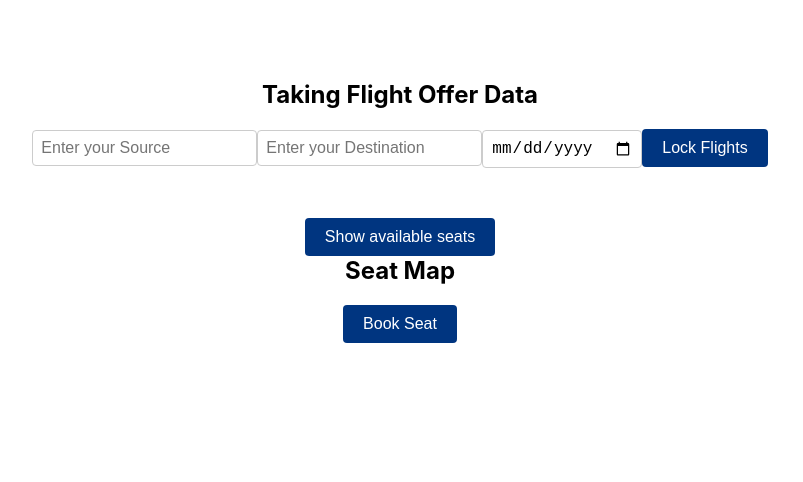
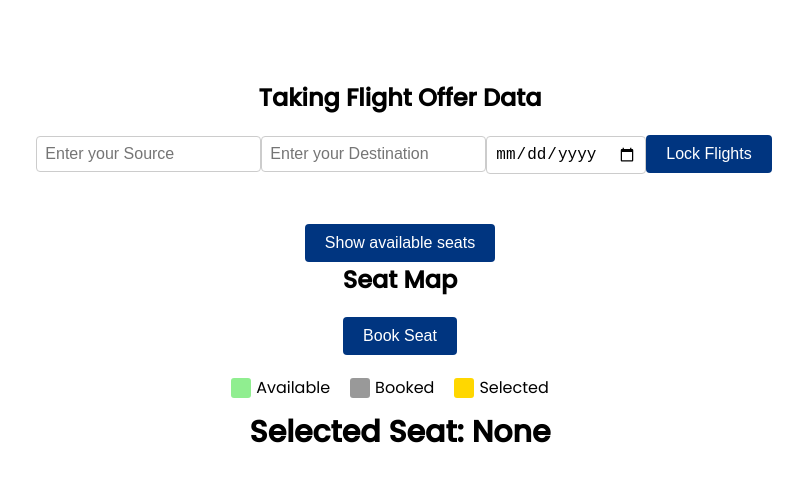
Before and after one commit to AishwaryaRavi07/flowhackathon, a React (Create React App) app: page /bookseats in a window 1280 px wide. Shown: the top 482 px of the page, without its empty margins (240-1043 px from the left). Built offline with nearby package versions, Linux system fonts and the light colour scheme; a web font is replaced by a local one.

Commit message:
New SeatLayout

```diff
--- a/src/App.css
+++ b/src/App.css
@@ -1002,10 +1002,13 @@ h2 {
 }
 
 /* Seat */
-/* .seat-selection-summary {
+.seat-selection-summary {
   margin-top: 10px;
+  margin-bottom: 20px;
   font-weight: bold;
-} */
+  font-family: 'Poppins';
+  font-size: 30px
+}
 
 /* .seat-layout {
   text-align: center;
@@ -1076,11 +1079,12 @@ h2 {
   text-align: center;
   margin-left: 540px;
 }
-/*
+
 .seat-legend {
   display: flex;
   justify-content: center;
   margin-top: 20px;
+  font-family: 'Poppins'
 
 }
 
@@ -1098,7 +1102,7 @@ h2 {
 }
 
 .seat-color.available {
-  background-color: #003580;
+  background-color: lightgreen;
 }
 
 .seat-color.booked {
@@ -1107,7 +1111,7 @@ h2 {
 
 .seat-color.selected {
   background-color: #ffd700;
-} */
+}
 
 
 /* Dashboard */
@@ -1226,7 +1230,8 @@ footer {
   display: flex;
   flex-direction: column;
   align-items: center;
-  color: white;
+  color: black;
+  font-weight: bold;
   text-align: center;
   padding-right: 10px;
   padding-top: 10px;
@@ -1260,11 +1265,12 @@ footer {
 }
 
 .seat-available {
-  background-color: lightgreen;
+  background-color: rgb(143, 238, 143);
 }
 
 .seat-occupied {
   background-color: lightgray;
+  cursor:not-allowed;
 }
 
 .seat-selected {
@@ -1273,5 +1279,6 @@ footer {
 .seat-booked {
   background-color: gray;
   color: white;
+  cursor:not-allowed;
 }
 /* Add additional CSS styles as needed */
--- a/src/webpages/SeatMapDisplay.jsx
+++ b/src/webpages/SeatMapDisplay.jsx
@@ -2,28 +2,34 @@ import React,{useState} from 'react';
 import { useNavigate } from 'react-router-dom';
 import {IoAirplaneSharp} from 'react-icons/io5'
 import {BsDashLg} from 'react-icons/bs'
+import { FaRestroom,FaCoffee } from 'react-icons/fa';
+import {GiCoffeeCup} from 'react-icons/gi'
+
 
 function SeatDisplay({ seatStatus, seatNumber, selectedSeat, onSelectSeat }) {
   // Apply appropriate styling based on seat status
   const getSeatClass = (status) => {
     switch (status) {
-      case 'available':
+      case 'AVAILABLE':
         return 'seat-available';
-      case 'occupied':
+      case 'OCCUPIED':
         return 'seat-occupied';
-      case 'selected':
+      case 'SELECTED':
         return 'seat-selected';
-      case 'booked':
-        return 'seat-booked';
+
+        case 'BLOCKED':
+        case 'BOOKED':
+          return 'seat-booked';
+
       default:
         return 'seat';
     }
   };
 
   const handleClick = () => {
-
+    if (seatStatus === 'AVAILABLE') {
       onSelectSeat(seatNumber);
-
+    }
   };
 
     return (
@@ -67,7 +73,7 @@ function SeatMapDisplay() {
     }
   };
     function fetchFlightData(){
-      const accessToken='dGwFGGiGEUtk6tTn5HuPQT43GYj0'
+      const accessToken='X1S7nyMBXiayS1AEIcnrpp6wnIPS'
       const departureDate = '2023-11-01';
       const returnDate = '2023-12-01';
       const adults = 1;
@@ -89,6 +95,7 @@ function SeatMapDisplay() {
 
           setTimeout(() => {
             console.log(flightData);
+
           }, delay);
 
 
@@ -101,7 +108,7 @@ function SeatMapDisplay() {
     }
 
     function fetchSeatMaps() {
-        const accessToken = 'dGwFGGiGEUtk6tTn5HuPQT43GYj0';
+        const accessToken = 'X1S7nyMBXiayS1AEIcnrpp6wnIPS';
 
 
         fetch('https://test.api.amadeus.com/v1/shopping/seatmaps', {
@@ -117,6 +124,7 @@ function SeatMapDisplay() {
             console.log(data.data);
             setSeats(data.data)
             setSeatMapData(data.data);
+            console.log(data.data[0].decks[0].seats[0].travelerPricing[0].seatAvailabilityStatus)
           })
           .catch(error => {
             console.error(error);
@@ -128,10 +136,11 @@ function SeatMapDisplay() {
   return (
     <>
 
-      <div style={{ textAlign: "center", marginTop: "10vh" }}>
+
+      <div style={{ textAlign: "center", marginTop: "10vh",fontFamily:"Poppins" }}>
         <h2>Taking Flight Offer Data</h2>
-        <div>
-          <div>
+        <div >
+          <div style={{marginLeft:"1vh",gap:"2rem"}}>
             <input
               type="text"
               placeholder="Enter your Source"
@@ -163,7 +172,25 @@ function SeatMapDisplay() {
           <button className="book-button" onClick={handleSeatBook}>
       Book Seat
     </button>
+    <div className="seat-legend">
+        <div className="seat-legend-item">
+          <div className="seat-color available" />
+          <span>Available</span>
+        </div>
+        <div className="seat-legend-item">
+          <div className="seat-color booked" />
+          <span>Booked</span>
+        </div>
+        <div className="seat-legend-item">
+          <div className="seat-color selected" />
+          <span>Selected</span>
+        </div>
+      </div>
+      <div className="seat-selection-summary">
+        Selected Seat: {selectedSeat ? `Seat ${selectedSeat}` : 'None'}
+      </div>
           {seatMapData.map((seatMap, index) => (
+            seatMap.aircraft.code === '320' && (
             <div key={index}>
               <h3>Aircraft: {seatMap.aircraft.code}</h3>
               {seatMap.decks.map((deck, deckIndex) => (
@@ -183,6 +210,7 @@ function SeatMapDisplay() {
                 </div>
               ))}
             </div>
+            )
           ))}
         </div>
       </div>
```
